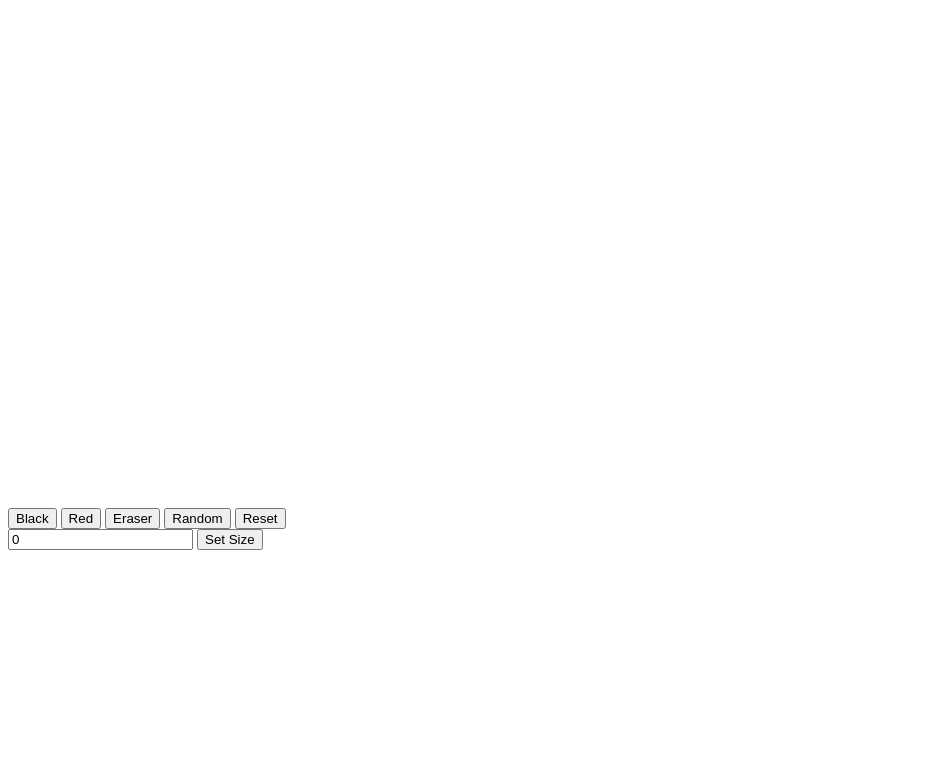
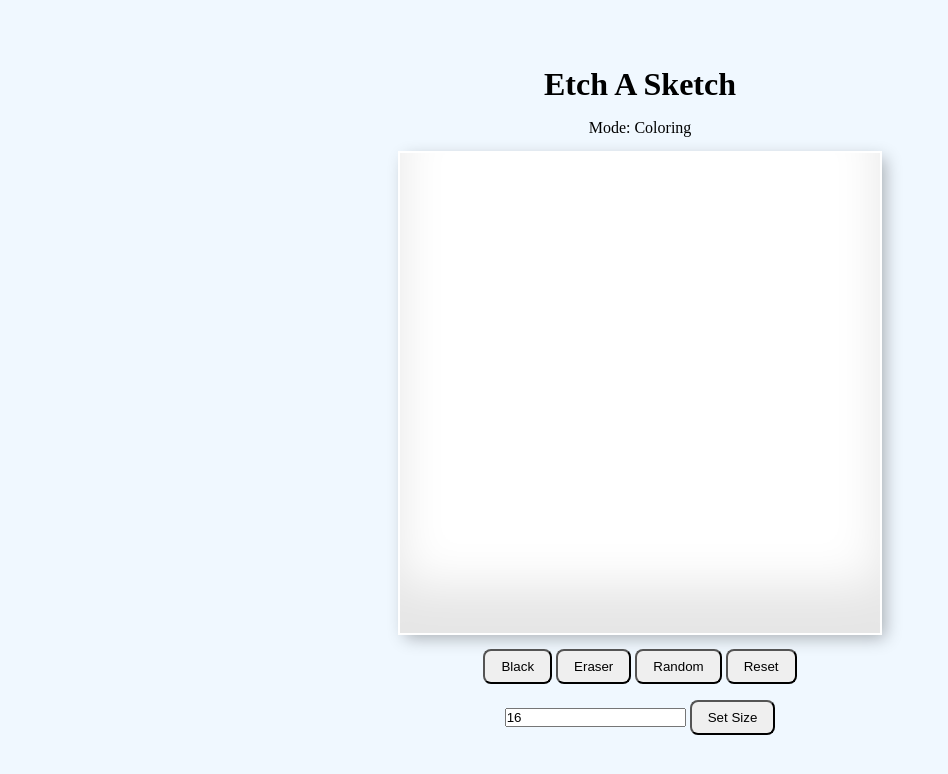
Before and after one commit to nazmul7b7/etch-a-sketch, a plain HTML site: page index.html in a window 1280 px wide. Shown: the whole page, without its empty margins (0-948 px from the left). Drawn offline with Linux system fonts and the light colour scheme.

Commit message:
add coloring mode and styling

```diff
--- a/index.html
+++ b/index.html
@@ -10,18 +10,22 @@
 </head>
 <body>
 
+    <div class="header">Etch A Sketch</div>
+
+    <div class="mode">Mode: Coloring</div>
+
     <div class="container"></div>
 
     <div class="buttons">
         <button onclick="changeColor('black')">Black</button>
-        <button onclick="changeColor('red')">Red</button>
         <button onclick="changeColor('white')">Eraser</button>
         <button onclick="changeColor('random')">Random</button>
         <button onclick="resetGrid()">Reset</button>
     </div>
     <div>
-        <input type="text" value="0" onchange="changeSize(this.value)">
+        <input type="text" value="16" onchange="changeSize(this.value)">
         <button>Set Size</button>
     </div>
+    <div class="error">Input Must be between 2 and 100</div>
 </body>
 </html>
--- a/script.js
+++ b/script.js
@@ -1,11 +1,10 @@
 let color = 'black';
+let click = true;
 
 function createGrid(num) {
     const container = document.querySelector('.container');
-
     let cells = container.querySelectorAll('div');
     cells.forEach((div) => div.remove());
-
     container.style.gridTemplateColumns = `repeat(${num}, 1fr)`;
     container.style.gridTemplateRows = `repeat(${num}, 1fr)`;
 
@@ -17,17 +16,25 @@ function createGrid(num) {
     }
 }
 
+createGrid(16);
+
 function changeSize(input) {
-    if (input >= 2 || input <= 100) {
+    if (input >= 2 && input <= 100) {
+        document.querySelector('.error').style.display = "none";
         createGrid(input);
-    } else console.log("Too many Cells")
+    } else {
+        document.querySelector('.error').style.display = "flex";
+        console.log("Too many Cells");
+    }
 }
 
 function colorCell() {
-    if (color === 'random') {
-        this.style.backgroundColor = `hsl(${Math.random() * 360}, 100%, 50%)`;
-    } else {
-        this.style.backgroundColor = color;
+    if (click) {
+        if (color === 'random') {
+            this.style.backgroundColor = `hsl(${Math.random() * 360}, 100%, 50%)`;
+        } else {
+            this.style.backgroundColor = color;
+        }
     }
 }
 
@@ -37,7 +44,17 @@ function changeColor(choice) {
 
 function resetGrid() {
     const container = document.querySelector('.container');
-
     let cells = container.querySelectorAll('div');
     cells.forEach((div) => div.style.backgroundColor = 'white');
 }
+
+document.querySelector('body').addEventListener('click', (e) => {
+    if(e.target.tagName != 'BUTTON') {
+        click = !click;
+    if (click) {
+        document.querySelector('.mode').textContent = "Mode: Coloring";
+    } else {
+        document.querySelector('.mode').textContent = "Mode: Not Coloring";
+    }
+    }
+});
--- a/styles.css
+++ b/styles.css
@@ -1,9 +1,41 @@
+* {
+    margin: 0;
+    padding: 0;
+    box-sizing: border-box;
+}
+
+body {
+    height: 100vh;
+    width: 100vh;
+    background-color: aliceblue;
+    display: flex;
+    flex-direction: column;
+    justify-content: center;
+    align-items: center;
+    margin: 0 auto;
+    gap: 16px;
+}
+
+.header {
+    font-size: 2rem;
+    font-weight: bold;
+}
+
 .container {
     display: grid;
-    height: 500px;
-    width: 500px;
+    height: 60vh;
+    width: 60vh;
+    background-color: white;
+    box-shadow: inset 0 -3em 3em rgba(0, 0, 0, 0.1), 0 0 0 2px rgb(255, 255, 255),
+    0.3em 0.3em 1em rgba(0, 0, 0, 0.3);
 }
 
-.cell {
-    border: 1px solid black;
+button {
+    padding: 8px 16px;
+    border-radius: 8px;
+
 }
+
+.error {
+    display: none;
+}
```
